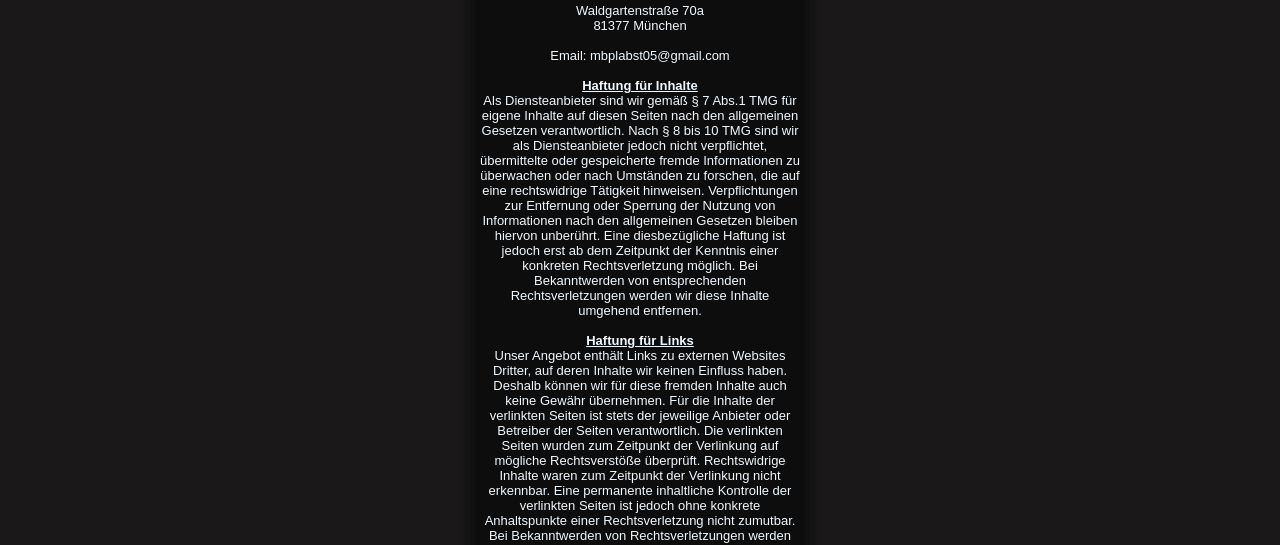
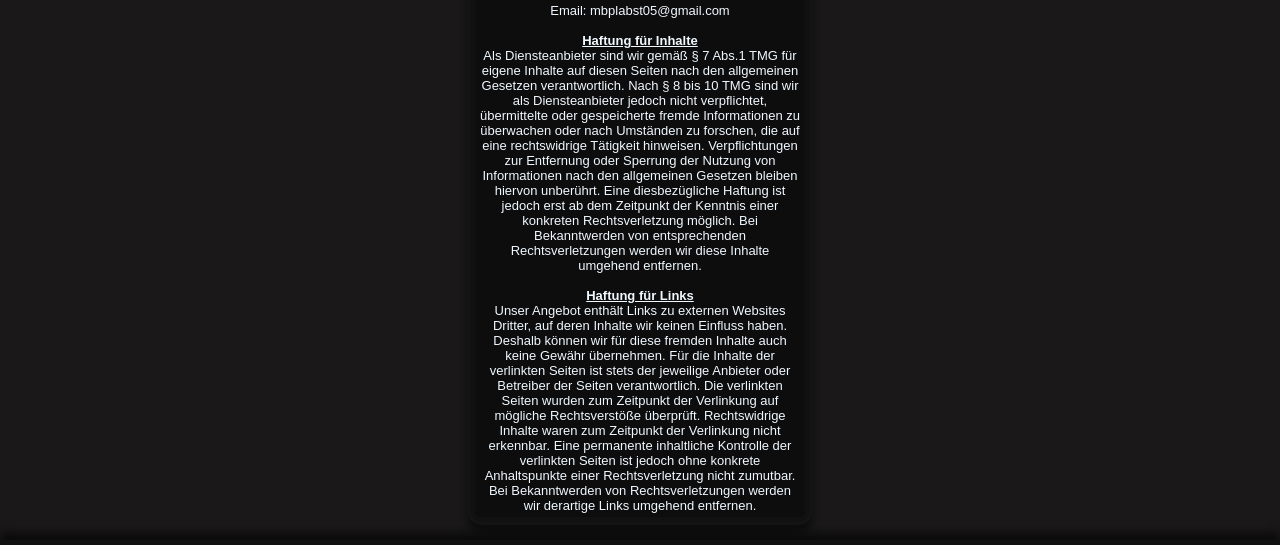
Before and after one commit to mbplabst/PsemGames, a plain HTML site: page infos.html in a window 1280 px wide. Shown: the part 584-1129 px from the top of the page. Drawn offline with Linux system fonts and the light colour scheme; a web font is replaced by a local one.

Commit message:
Update infos.html

```diff
--- a/infos.html
+++ b/infos.html
@@ -77,9 +77,7 @@
                 <div class="content-text-impressum content-hightlight">
                     <p><span style="font-weight: 900; text-decoration: underline;">Kontakt</span>
                         <br>
-                        Maximilian Plabst<br>
-                        Waldgartenstraße 70a<br>
-                        81377 München<br>
+Kontakt
                         <br>
                         Email: mbplabst05@gmail.com<br>
                         <br>
```
